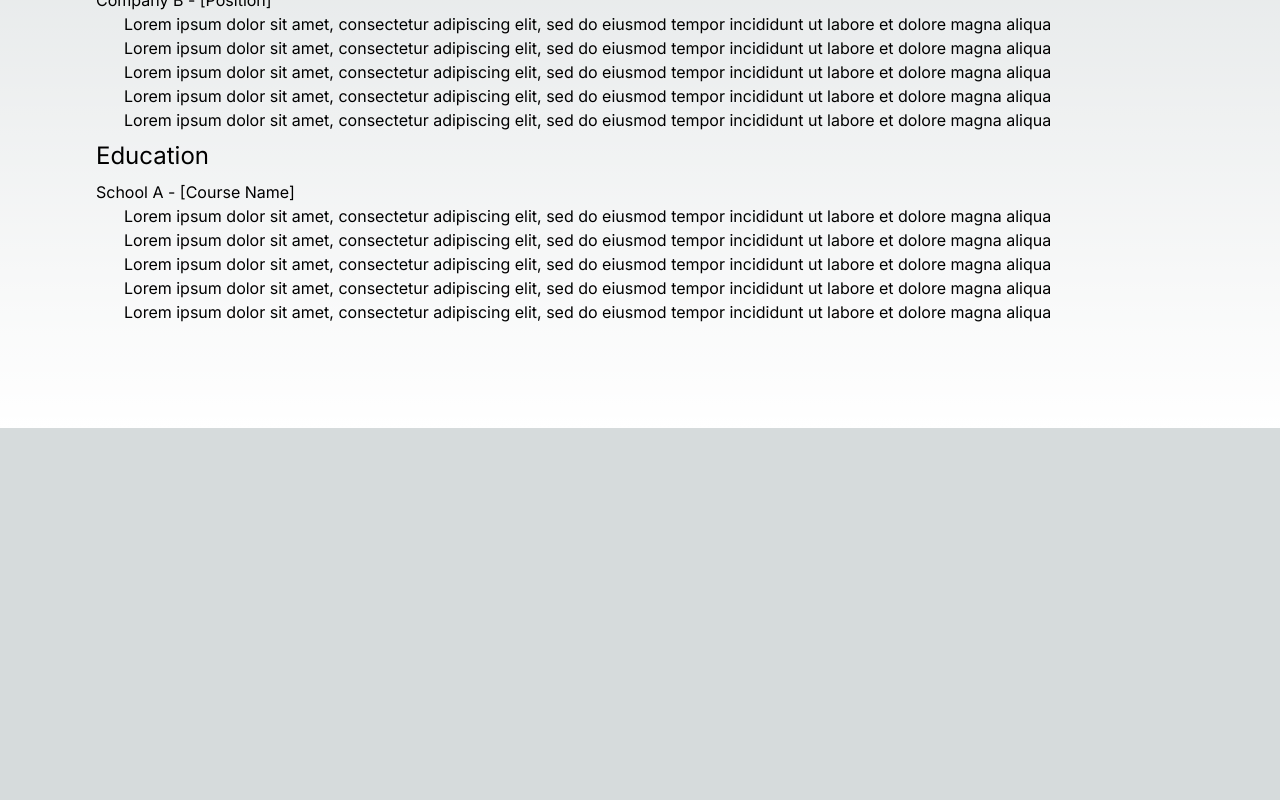
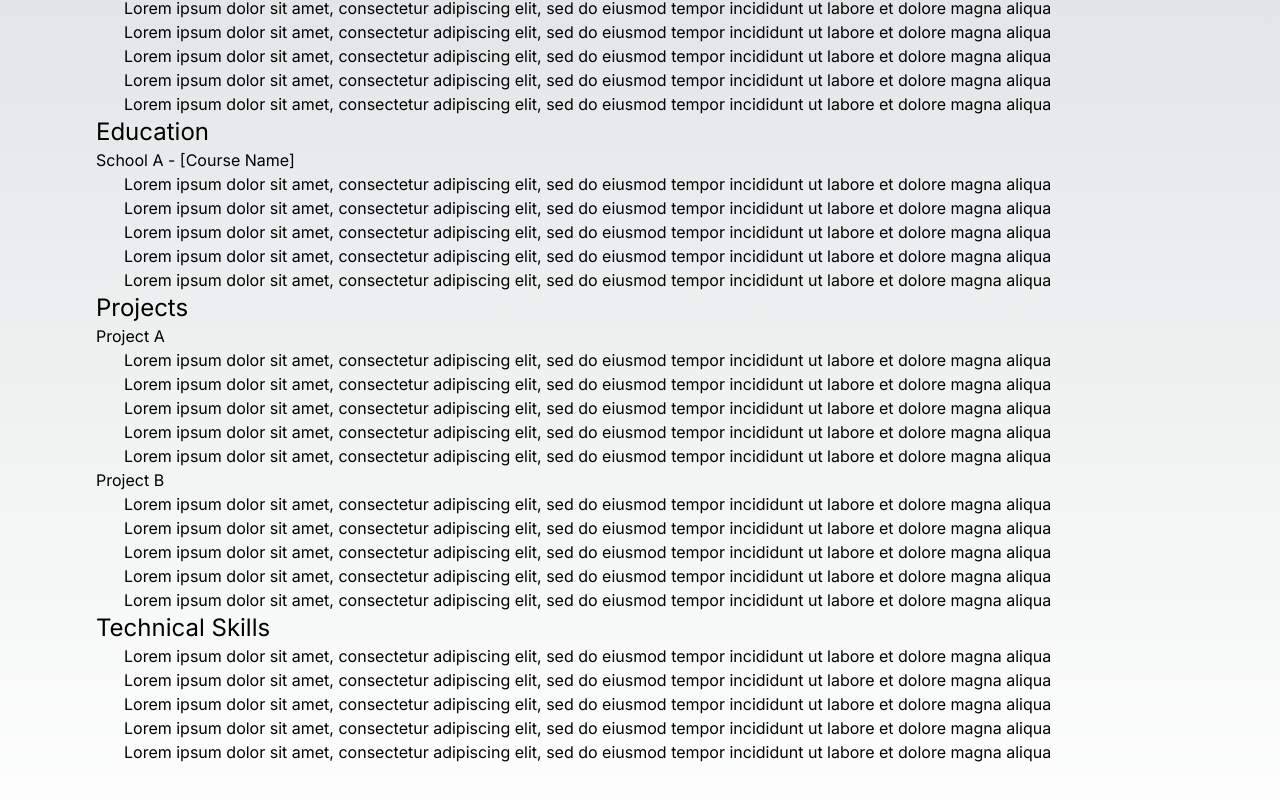
Before and after one commit to tominflux/tominflux-cv, a Next.js app: page / in a window 1280 px wide. Shown: the part 372-1172 px from the top of the page. Before the commit the page ends 800 px from the top, so only its background shows below. Built offline with nearby package versions, Linux system fonts and the light colour scheme.

Commit message:
Use `CvHeader` on main page

```diff
--- a/src/app/page.tsx
+++ b/src/app/page.tsx
@@ -1,19 +1,11 @@
+import { CvHeader } from "./components/CvHeader";
 import { CvList } from "./components/CvList";
 import { CvSection } from "./components/CvSection";
 
 export default function Home() {
   return (
     <main className="flex min-h-screen flex-col items-center justify-start p-24">
-      <div className="grid grid-cols-2 gap-4 w-full mb-2">
-        <div>
-          <h1 className="text-3xl">[Full Name]</h1>
-        </div>
-        <div className="text-right">
-          <p>[Email Address]</p>
-          <p>[Phone Number]</p>
-          <p>[Home Address]</p>
-        </div>
-      </div>
+      <CvHeader name={"[Full Name]"} />
       <CvSection heading="Employment">
         <CvList
           heading="Company A - [Position]"
@@ -48,6 +40,39 @@ export default function Home() {
           ]}
         />
       </CvSection>
+      <CvSection heading="Projects">
+        <CvList
+          heading="Project A"
+          items={[
+            "Lorem ipsum dolor sit amet, consectetur adipiscing elit, sed do eiusmod tempor incididunt ut labore et dolore magna aliqua",
+            "Lorem ipsum dolor sit amet, consectetur adipiscing elit, sed do eiusmod tempor incididunt ut labore et dolore magna aliqua",
+            "Lorem ipsum dolor sit amet, consectetur adipiscing elit, sed do eiusmod tempor incididunt ut labore et dolore magna aliqua",
+            "Lorem ipsum dolor sit amet, consectetur adipiscing elit, sed do eiusmod tempor incididunt ut labore et dolore magna aliqua",
+            "Lorem ipsum dolor sit amet, consectetur adipiscing elit, sed do eiusmod tempor incididunt ut labore et dolore magna aliqua",
+          ]}
+        />
+        <CvList
+          heading="Project B"
+          items={[
+            "Lorem ipsum dolor sit amet, consectetur adipiscing elit, sed do eiusmod tempor incididunt ut labore et dolore magna aliqua",
+            "Lorem ipsum dolor sit amet, consectetur adipiscing elit, sed do eiusmod tempor incididunt ut labore et dolore magna aliqua",
+            "Lorem ipsum dolor sit amet, consectetur adipiscing elit, sed do eiusmod tempor incididunt ut labore et dolore magna aliqua",
+            "Lorem ipsum dolor sit amet, consectetur adipiscing elit, sed do eiusmod tempor incididunt ut labore et dolore magna aliqua",
+            "Lorem ipsum dolor sit amet, consectetur adipiscing elit, sed do eiusmod tempor incididunt ut labore et dolore magna aliqua",
+          ]}
+        />
+      </CvSection>
+      <CvSection heading="Technical Skills">
+        <CvList
+          items={[
+            "Lorem ipsum dolor sit amet, consectetur adipiscing elit, sed do eiusmod tempor incididunt ut labore et dolore magna aliqua",
+            "Lorem ipsum dolor sit amet, consectetur adipiscing elit, sed do eiusmod tempor incididunt ut labore et dolore magna aliqua",
+            "Lorem ipsum dolor sit amet, consectetur adipiscing elit, sed do eiusmod tempor incididunt ut labore et dolore magna aliqua",
+            "Lorem ipsum dolor sit amet, consectetur adipiscing elit, sed do eiusmod tempor incididunt ut labore et dolore magna aliqua",
+            "Lorem ipsum dolor sit amet, consectetur adipiscing elit, sed do eiusmod tempor incididunt ut labore et dolore magna aliqua",
+          ]}
+        />
+      </CvSection>
     </main>
   );
 }
```
